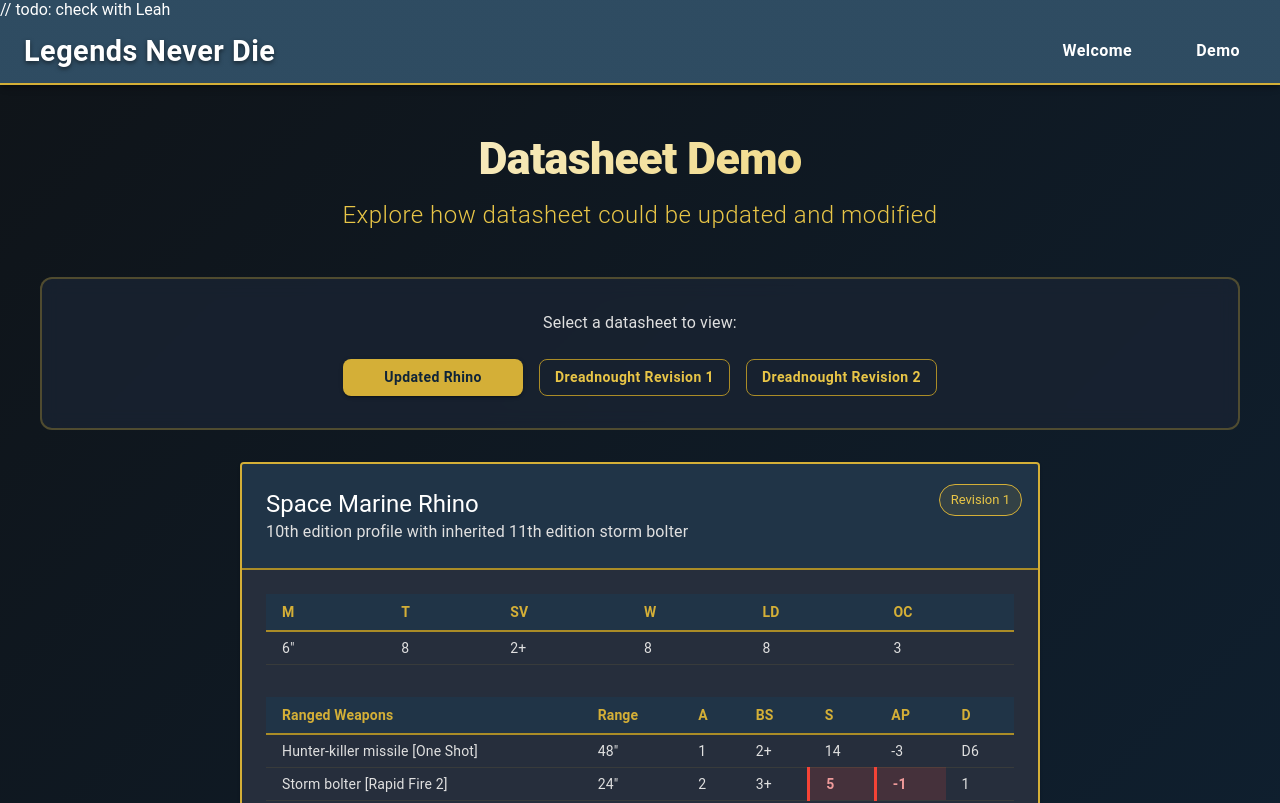
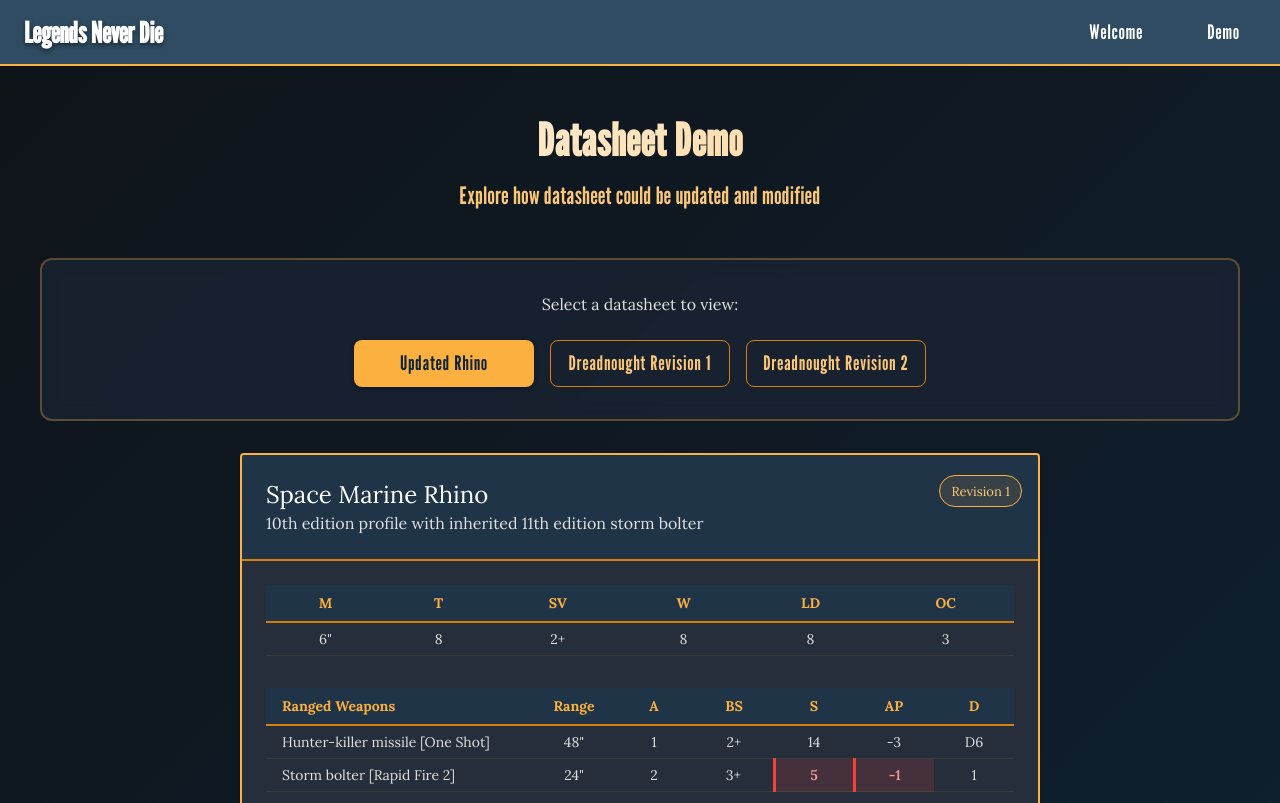
Before and after one commit to LukeAustintatious/legends-demo, a React (Vite) app: page /demo in a window 1280 px wide. Shown: the top 803 px of the page. Built offline with nearby package versions, Linux system fonts and the light colour scheme.

Commit message:
style: restyle site

```diff
--- a/src/components/DatasheetViewer.tsx
+++ b/src/components/DatasheetViewer.tsx
@@ -17,7 +17,7 @@
       <CardContent className="datasheet-content">
         <Box className="datasheet-section">
           <TableContainer>
-            <Table size="small" className="profile-table">
+            <Table size="small" className="stats-table">
               <TableHead>
                 <TableRow>
                   <TableCell>M</TableCell>
--- a/src/components/Navigation.tsx
+++ b/src/components/Navigation.tsx
@@ -4,7 +4,7 @@
 
 export const Navigation = () => {
   return (
-    <AppBar position="sticky" className="navbar"> // todo: check with Leah
+    <AppBar position="static" className="navbar">
       <Toolbar>
         <Box className="nav-brand">
           <Link to="/" className="brand-link">
--- a/src/index.css
+++ b/src/index.css
@@ -1,3 +1,5 @@
+@import url('https://fonts.googleapis.com/css2?family=League+Gothic&family=Lora:ital,wght@0,400..700;1,400..700&display=swap');
+
 * {
   margin: 0;
   padding: 0;
@@ -6,7 +8,7 @@
 
 body {
   margin: 0;
-  font-family: 'Roboto', -apple-system, BlinkMacSystemFont, 'Segoe UI', sans-serif;
+  font-family: 'Lora', serif;
   -webkit-font-smoothing: antialiased;
   -moz-osx-font-smoothing: grayscale;
   background-color: #0f1419;
@@ -23,9 +25,9 @@
   flex-direction: column;
   min-height: 100vh;
 }
-  display: inline-flex;
-  border-radius: 4px;
-  color: var(--text-h);
+
+h1, h2, h3, h4, h5, h6 {
+  font-family: 'League Gothic', sans-serif;
 }
 
 code {
--- a/src/pages/Welcome.tsx
+++ b/src/pages/Welcome.tsx
@@ -1,6 +1,7 @@
 import { Container, Box, Typography, Button, Paper } from '@mui/material';
 import { useNavigate } from 'react-router-dom';
 import { Disclaimer } from '../components/Disclaimer';
+import logoColourPng from '../assets/logo-colour.png';
 import '../styles/pages/Welcome.scss';
 
 export const Welcome = () => {
@@ -10,9 +11,7 @@
     <Box className="welcome-page">
       <Container maxWidth="lg" className="welcome-container">
         <Box className="welcome-header">
-          <Typography variant="h1" className="welcome-title">
-            Legends Never Die
-          </Typography>
+          <img src={logoColourPng} alt="Legends Never Die Logo" className="logo" />
           <Typography variant="h3" className="welcome-subtitle">
               A Community-Driven Rules Repository for Warhammer Legends
           </Typography>
@@ -31,7 +30,7 @@
             </Typography>
             <Typography variant="body1" className="concept-text">
               Rather than a wiki where anyone can just silently changes a number,
-              you'd get complete history, diffs, attribution and rollback.
+              this site would contain complete history, diffs, attribution and rollback.
               <strong>Think GitHub for Warhammer Legends datasheets.</strong>
             </Typography>
             <Typography variant="body1" className="concept-text">
--- a/src/styles/DatasheetViewer.scss
+++ b/src/styles/DatasheetViewer.scss
@@ -43,7 +43,7 @@
       }
     }
 
-    .profile-table,
+    .stats-table,
     .weapons-table {
       .MuiTableHead-root {
         background-color: rgba($primary-color, 0.5);
@@ -81,6 +81,30 @@
             }
           }
         }
+      }
+    }
+
+    .stats-table {
+      .MuiTableCell-root {
+        text-align: center;
+        flex: 1;
+      }
+    }
+
+    .weapons-table {
+      .MuiTableCell-root {
+        text-align: center;
+      }
+
+      .MuiTableHead-root .MuiTableCell-head:first-child,
+      .MuiTableBody-root .MuiTableCell-body:first-child {
+        text-align: left;
+        flex-grow: 1;
+      }
+
+      .MuiTableCell-root:not(:first-child) {
+        width: 80px;
+        flex-shrink: 0;
       }
     }
 
--- a/src/styles/Navigation.scss
+++ b/src/styles/Navigation.scss
@@ -19,7 +19,6 @@
           font-weight: 700;
           color: $text-primary;
           text-shadow: 0 2px 4px rgba(0, 0, 0, 0.5);
-        letter-spacing: 0.5px;
 
           &:hover {
             color: $secondary-light;
@@ -37,8 +36,9 @@
 
   .nav-button {
     color: $text-primary !important;
-    font-weight: 600;
-    font-size: 1rem;
+    font-weight: 500;
+    font-size: 1.25rem;
+    letter-spacing: 1px;
     position: relative;
     padding: 0.5rem 1rem;
 
--- a/src/styles/pages/Demo.scss
+++ b/src/styles/pages/Demo.scss
@@ -62,7 +62,9 @@
       .datasheet-button {
         flex: 0 1 auto;
         min-width: 180px;
-        font-weight: 600;
+        font-size: 1.25rem;
+        font-weight: 500;
+        letter-spacing: 1px;
         border-radius: 8px;
         transition: all 0.3s ease;
 
--- a/src/styles/pages/Welcome.scss
+++ b/src/styles/pages/Welcome.scss
@@ -3,7 +3,6 @@
 .welcome-page {
   display: flex;
   flex-direction: column;
-  min-height: 100vh;
   background: linear-gradient(135deg, $bg-dark 0%, $primary-dark 100%);
 
   .welcome-container {
@@ -17,20 +16,13 @@
     text-align: center;
     margin: 3rem 0 4rem;
 
-    .welcome-title {
-      font-size: 3.5rem;
-      font-weight: 800;
-      background: linear-gradient(135deg, $text-primary 0%, $secondary-light 100%);
-      -webkit-background-clip: text;
-      -webkit-text-fill-color: transparent;
-      background-clip: text;
-      padding-bottom: 1rem;
-      text-shadow: 0 2px 8px rgba(0, 0, 0, 0.5);
-      letter-spacing: -0.5px;
-
-      @media (max-width: 768px) {
-        font-size: 2.5rem;
-      }
+    .logo {
+      max-height: 14rem;
+      max-width: 100%;
+      width: auto;
+      height: auto;
+      padding-bottom: 1.5rem;
+      object-fit: contain;
     }
 
     .welcome-subtitle {
@@ -60,13 +52,6 @@
     border: 2px solid rgba($secondary-color, 0.3);
     border-radius: 12px;
     padding: 2.5rem !important;
-    transition: all 0.3s ease;
-
-    &:hover {
-      border-color: $secondary-light;
-      box-shadow: 0 12px 24px rgba($secondary-color, 0.2);
-      transform: translateY(-4px);
-    }
 
     .section-heading {
       color: $secondary-light;
@@ -143,8 +128,9 @@
       .cta-button {
         background-color: $secondary-color !important;
         color: $primary-dark !important;
-        font-weight: 700;
-        font-size: 1.05rem;
+        font-weight: 500;
+        font-size: 1.5rem;
+        letter-spacing: 1px;
         padding: 1rem 2.5rem;
         border-radius: 8px;
         transition: all 0.3s ease;
--- a/src/styles/variables.scss
+++ b/src/styles/variables.scss
@@ -2,9 +2,9 @@
 $primary-color: #1a3a52;
 $primary-light: #2d5a7b;
 $primary-dark: #0f2438;
-$secondary-color: #d4af37;
-$secondary-light: #e8c547;
-$secondary-dark: #aa8c27;
+$secondary-color: #fbb040;
+$secondary-light: #fcc878;
+$secondary-dark: #d97e0d;
 $bg-dark: #0f1419;
 $bg-card: #1a2332;
 $text-primary: #ffffff;
--- a/src/theme/theme.ts
+++ b/src/theme/theme.ts
@@ -9,9 +9,9 @@
       dark: '#0f2438',
     },
     secondary: {
-      main: '#d4af37', // Gold
-      light: '#e8c547',
-      dark: '#aa8c27',
+      main: '#fbb040', // Orange-gold
+      light: '#fcc878',
+      dark: '#d97e0d',
     },
     background: {
       default: '#0f1419', // Very dark grey-blue
@@ -23,23 +23,30 @@
     },
   },
   typography: {
-    fontFamily: '"Roboto", "Helvetica", "Arial", sans-serif',
+    fontFamily: '"Lora", serif',
     h1: {
+      fontFamily: '"League Gothic", sans-serif',
       fontSize: '2.5rem',
       fontWeight: 700,
+      letterSpacing: 1,
       color: '#ffffff',
     },
     h2: {
+      fontFamily: '"League Gothic", sans-serif',
       fontSize: '2rem',
       fontWeight: 600,
-      color: '#d4af37',
+      letterSpacing: 1,
+      color: '#fbb040',
     },
     h3: {
+      fontFamily: '"League Gothic", sans-serif',
       fontSize: '1.5rem',
       fontWeight: 600,
+      letterSpacing: 1,
       color: '#ffffff',
     },
     body1: {
+      fontFamily: '"Lora", serif',
       fontSize: '1rem',
       color: '#e0e0e0',
     },
@@ -48,22 +55,23 @@
     MuiButton: {
       styleOverrides: {
         root: {
+          fontFamily: '"League Gothic", sans-serif',
           textTransform: 'none',
           fontWeight: 600,
         },
         contained: {
-          backgroundColor: '#d4af37',
+          backgroundColor: '#fbb040',
           color: '#0f1419',
           '&:hover': {
-            backgroundColor: '#e8c547',
+            backgroundColor: '#fcc878',
           },
         },
         outlined: {
-          borderColor: '#d4af37',
-          color: '#d4af37',
+          borderColor: '#fbb040',
+          color: '#fbb040',
           '&:hover': {
-            borderColor: '#e8c547',
-            color: '#e8c547',
+            borderColor: '#fcc878',
+            color: '#fcc878',
           },
         },
       },
@@ -72,7 +80,7 @@
       styleOverrides: {
         root: {
           backgroundColor: '#1a2332',
-          borderColor: '#d4af37',
+          borderColor: '#fbb040',
         },
       },
     },
@@ -80,7 +88,7 @@
       styleOverrides: {
         root: {
           backgroundColor: '#1a3a52',
-          borderBottom: '2px solid #d4af37',
+          borderBottom: '2px solid #fbb040',
         },
       },
     },
```
Also changed, not shown: public/favicon.svg, src/assets/logo-colour.png (added). Lines whose indentation alone changed are shown as unchanged.
